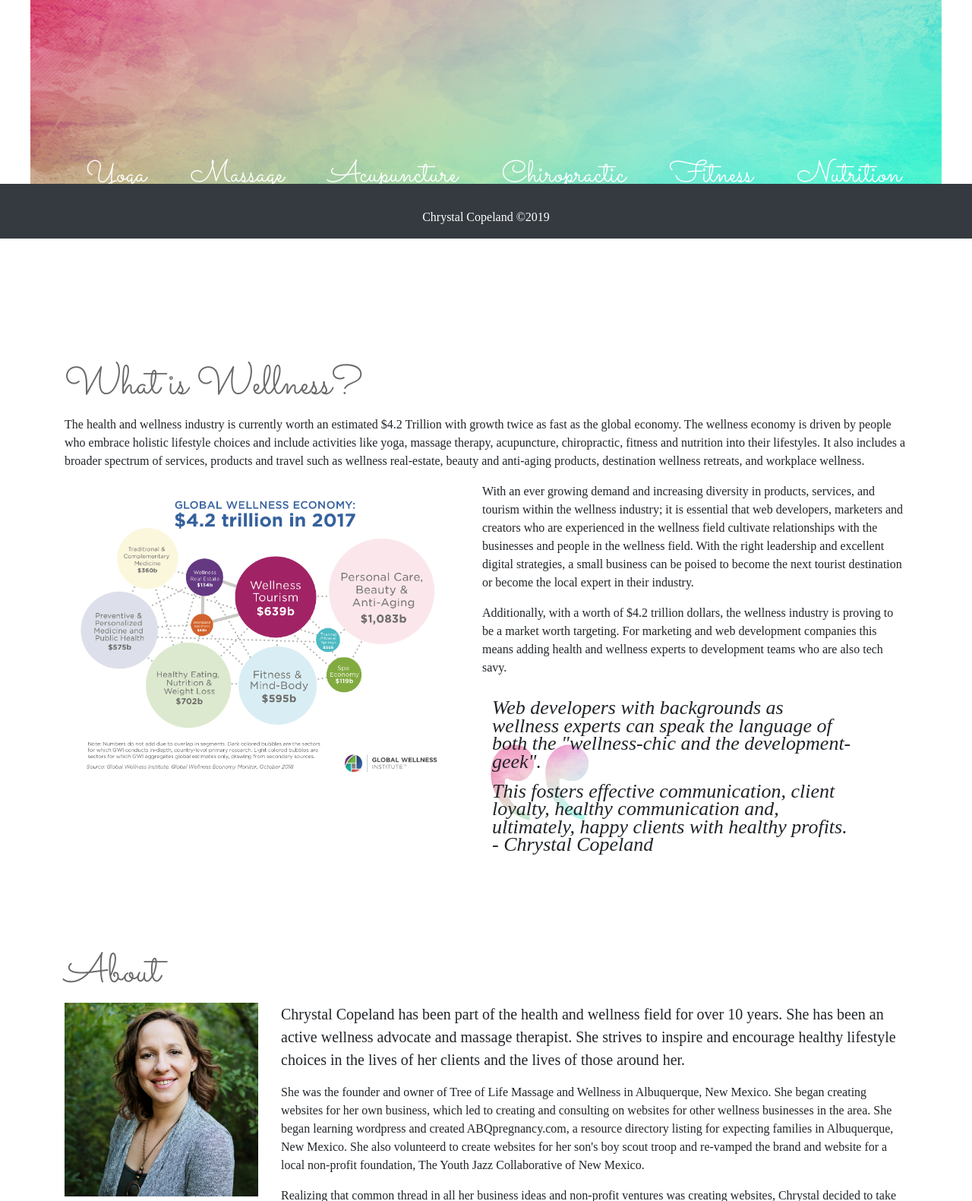
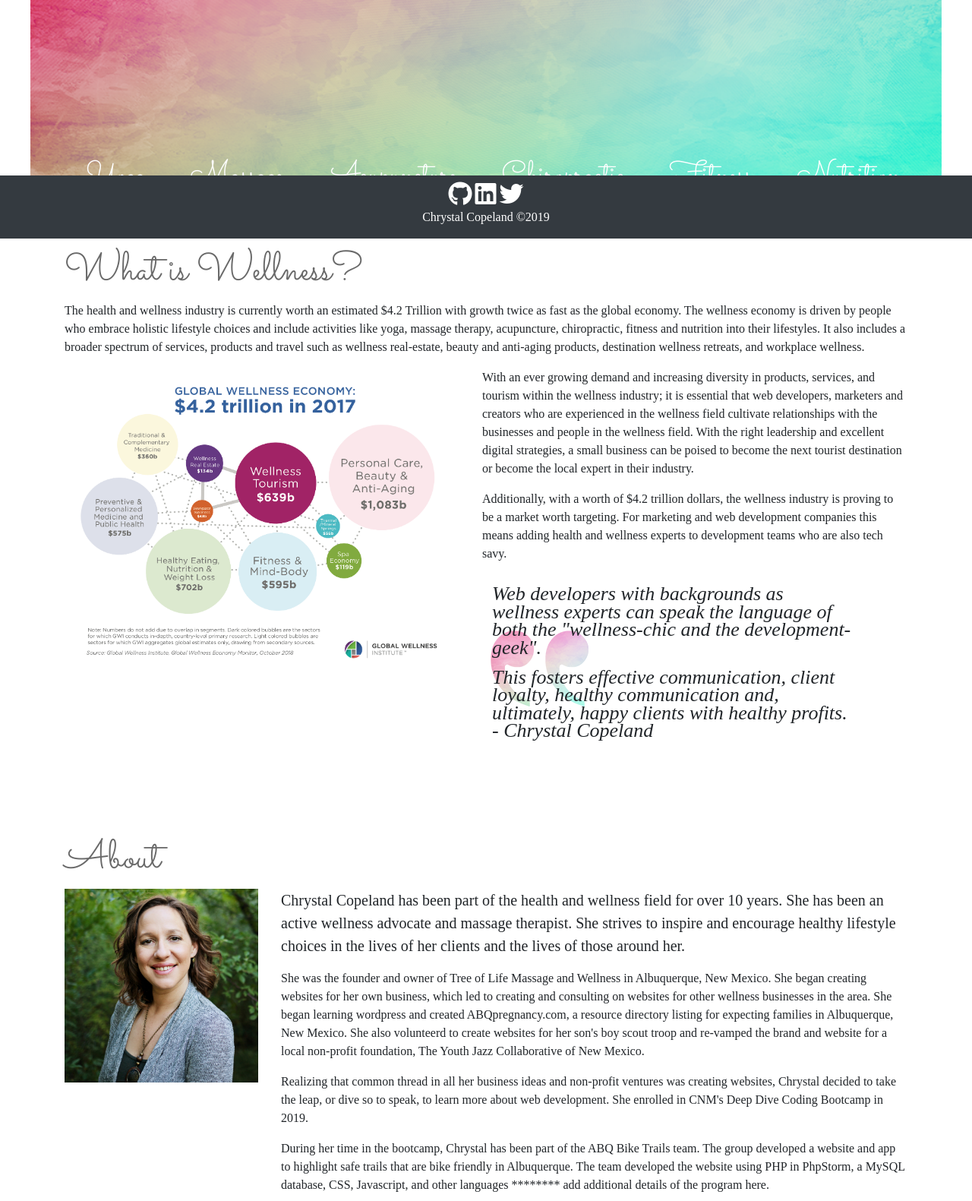
Before and after one commit to chrystalcopeland/my-pwp-chrystal, a PHP site: page / in a window 1280 px wide. Shown: the part 486-2067 px from the top of the page at 76% size. Run offline with PHP 8.4, Linux system fonts and the light colour scheme; some libraries are stand-ins or nearby versions.

Commit message:
added font awesome

```diff
--- a/public_html/css/style.css
+++ b/public_html/css/style.css
@@ -54,7 +54,7 @@ Font
 	margin-top: 200px;
 }
 #wellness {
-	margin-top: 150px;
+	margin-top:;
 }
 #floated {
 	float: left;
--- a/public_html/index.php
+++ b/public_html/index.php
@@ -10,6 +10,9 @@
 		<!-- Bootstrap CSS -->
 		<link rel="stylesheet" href="https://stackpath.bootstrapcdn.com/bootstrap/4.3.1/css/bootstrap.min.css"
 				integrity="sha384-ggOyR0iXCbMQv3Xipma34MD+dH/1fQ784/j6cY/iJTQUOhcWr7x9JvoRxT2MZw1T" crossorigin="anonymous">
+
+		<!-- Font Awesome -->
+		<script src="https://kit.fontawesome.com/d3c857c1fb.js"></script>
 
 		<!-- Google Font -->
 		<link href="https://fonts.googleapis.com/css?family=Sacramento&display=swap" rel="stylesheet">
```
